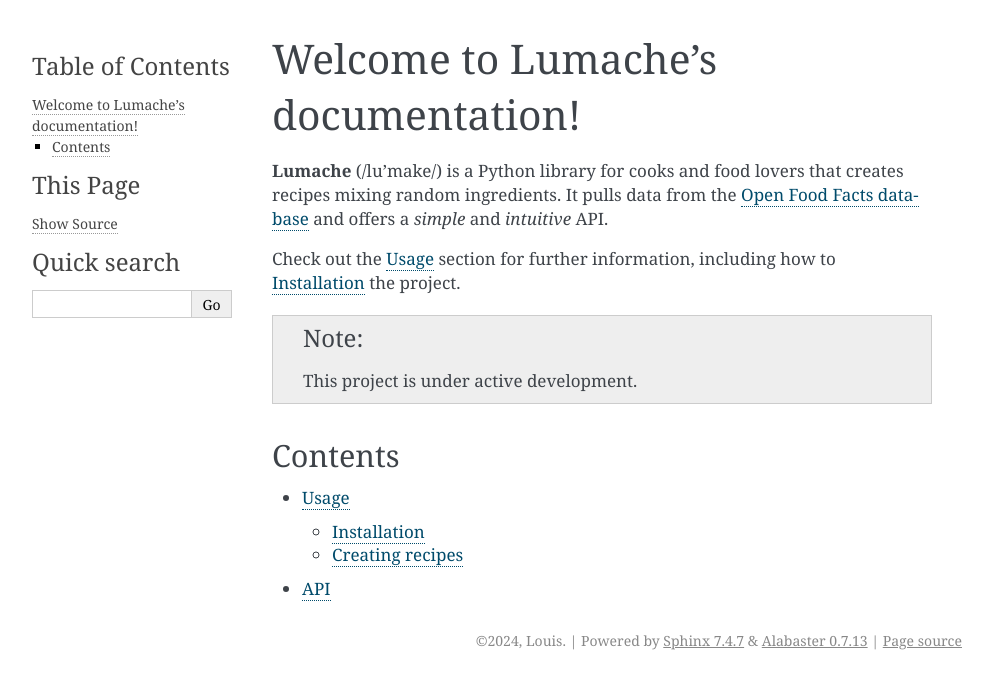
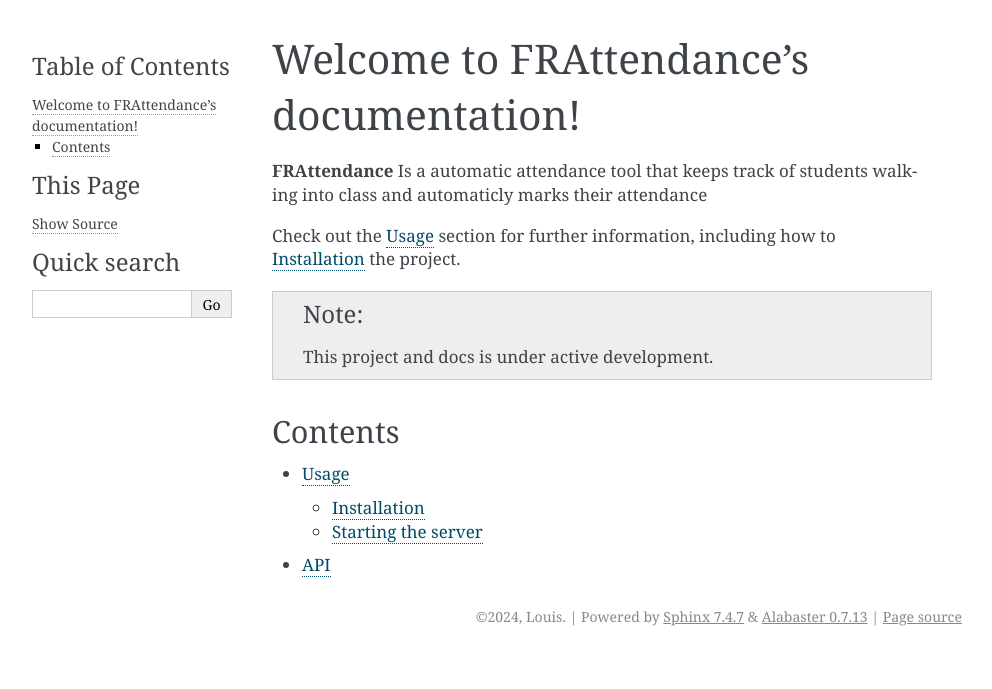
Before and after one commit to Louis-Ladd/FRAttendance, a Sphinx documentation site: the page built from docs/index.rst, in a window 1280 px wide. Shown: the top 689 px of the page, without its empty margins (148-1140 px from the left). Built offline with Sphinx 7.4.7, drawn with Linux system fonts in a browser that asks for light colours.

Commit message:
Read the Docs Boilerplate setup

```diff
--- a/docs/api.rst
+++ b/docs/api.rst
@@ -2,6 +2,4 @@
 ===
 
 .. autosummary::
-   :toctree: generated
-
-   lumache
+   :toctree: Hi
--- a/docs/index.rst
+++ b/docs/index.rst
@@ -1,17 +1,15 @@
-Welcome to Lumache's documentation!
+Welcome to FRAttendance's documentation!
 ===================================
 
-**Lumache** (/lu'make/) is a Python library for cooks and food lovers
-that creates recipes mixing random ingredients.
-It pulls data from the `Open Food Facts database <https://world.openfoodfacts.org/>`_
-and offers a *simple* and *intuitive* API.
+**FRAttendance** Is a automatic attendance tool that keeps track of students
+walking into class and automaticly marks their attendance
 
 Check out the :doc:`usage` section for further information, including
 how to :ref:`installation` the project.
 
 .. note::
 
-   This project is under active development.
+   This project and docs is under active development.
 
 Contents
 --------
```
Also changed, not shown: docs/usage.rst (+8 -18 lines).
